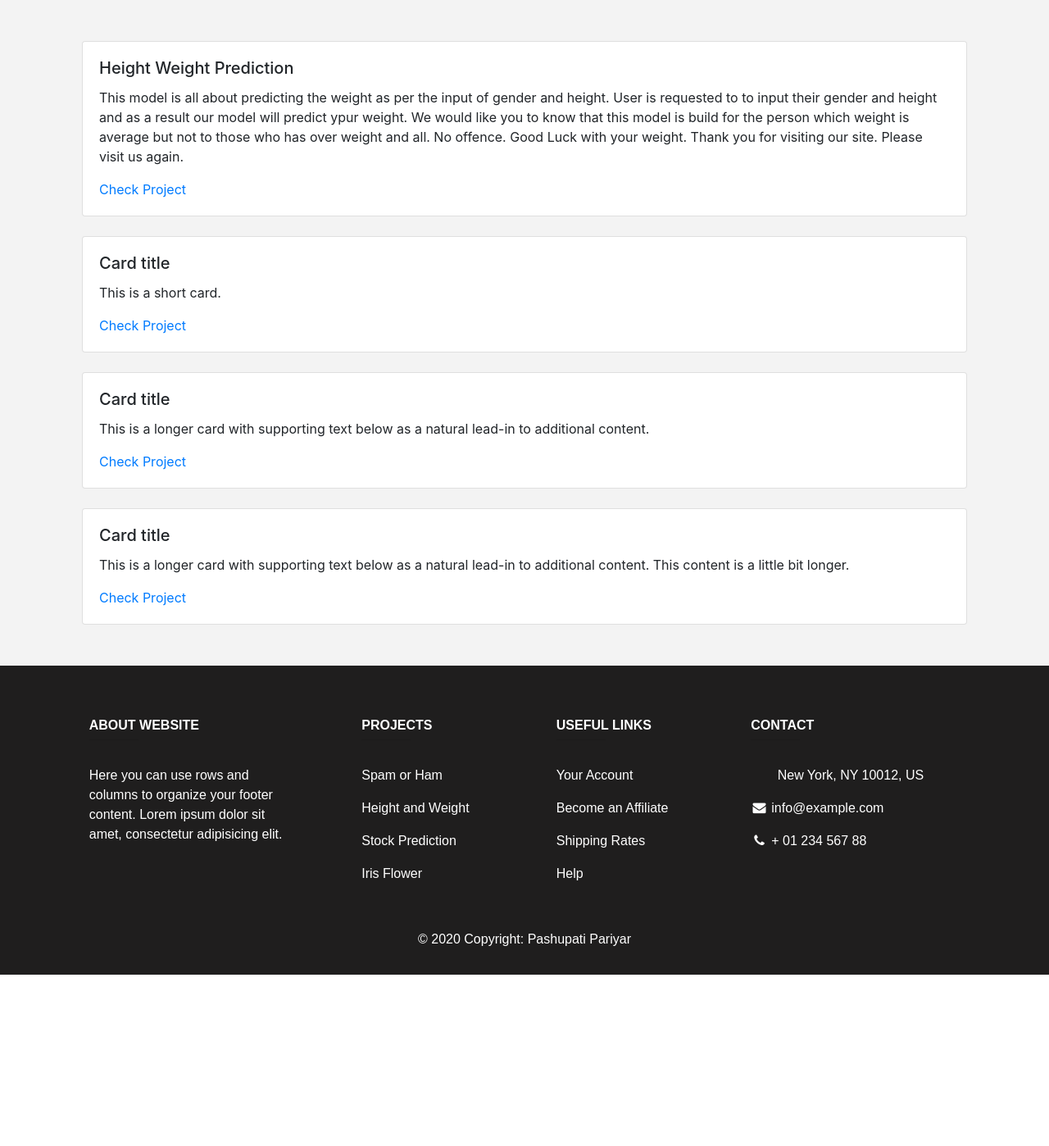
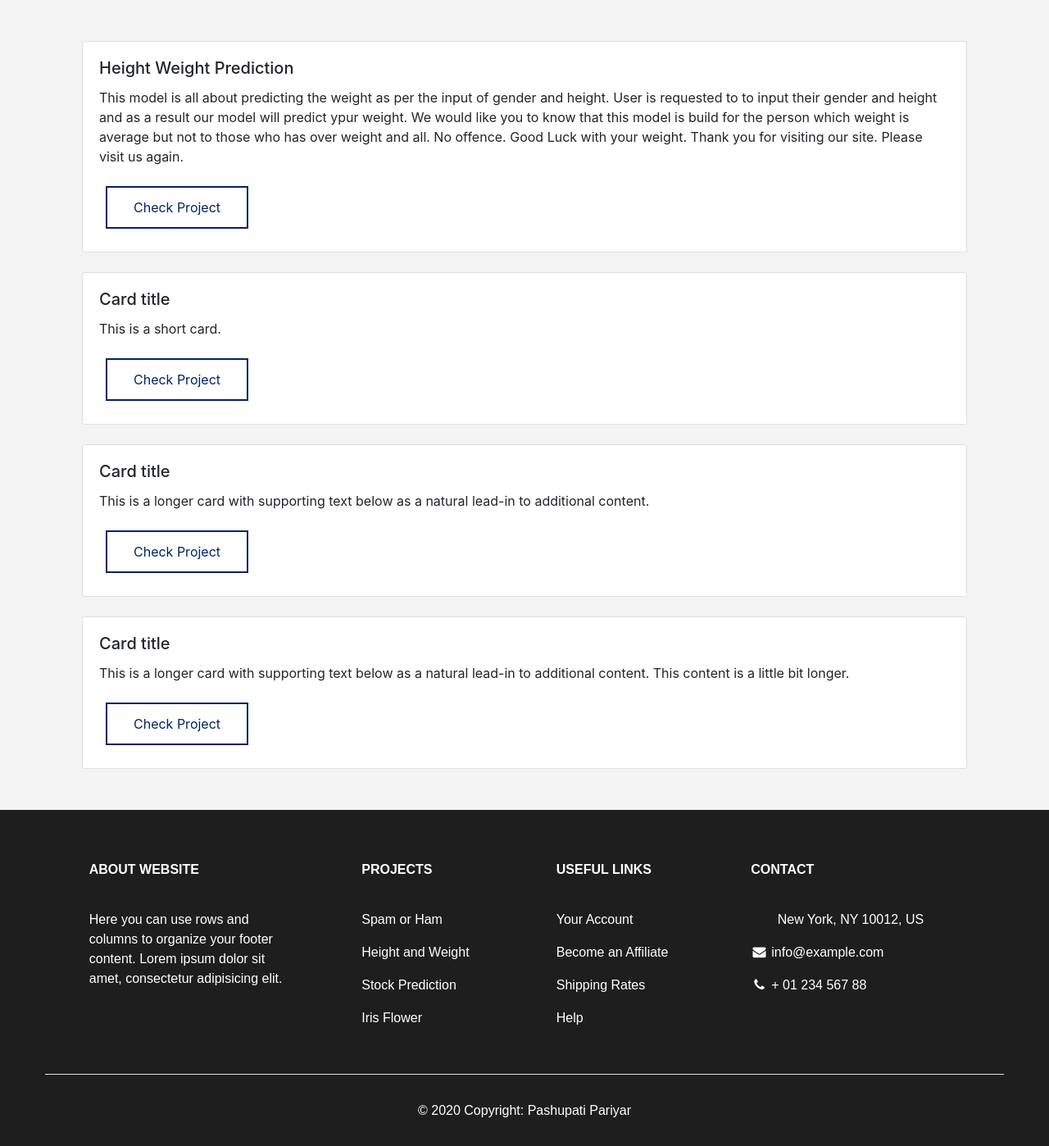
Before and after one commit to PashupatiPariyar/Multi-Model-Web-App, a Flask app: page / in a window 1280 px wide. Shown: the part 62-1460 px from the top of the page at 82% size. Before the commit the page ends 1251 px from the top, so only its background shows below. Run offline with Flask 2, Linux system fonts and the light colour scheme; parts of the project's set-up code (start-up, migrations or seed data) failed here and were passed over; some libraries are stand-ins or nearby versions.

Commit message:
some changes

```diff
--- a/templates/home.html
+++ b/templates/home.html
@@ -12,7 +12,7 @@
 						<div class="card-body">
 							<h5 class="card-title">Height Weight Prediction</h5>
 							<p class="card-text">This model is all about predicting the weight as per the input of gender and height. User is requested to to input their gender and height and as a result our model will predict ypur weight. We would like you to know that this model is build for the person which weight is average but not to those who has over weight and all. No offence. Good Luck with your weight. Thank you for visiting our site. Please visit us again.</p>
-							<a href="/height_weight">Check Project</a>
+							<button onclick='window.location.href="/height_weight"'>Check Project</button>
 
 						</div>
 					</div>
@@ -22,7 +22,7 @@
 						<div class="card-body">
 							<h5 class="card-title">Card title</h5>
 							<p class="card-text">This is a short card.</p>
-							<a href="/height_weight">Check Project</a>
+							<button onclick='window.location.href="/height_weight"'>Check Project</button>
 						</div>
 					</div>
 				</div>
@@ -31,7 +31,7 @@
 						<div class="card-body">
 							<h5 class="card-title">Card title</h5>
 							<p class="card-text">This is a longer card with supporting text below as a natural lead-in to additional content.</p>
-							<a href="/height_weight">Check Project</a>
+							<button onclick='window.location.href="/height_weight"'>Check Project</button>
 						</div>
 					</div>
 				</div>
@@ -40,7 +40,7 @@
 						<div class="card-body">
 							<h5 class="card-title">Card title</h5>
 							<p class="card-text">This is a longer card with supporting text below as a natural lead-in to additional content. This content is a little bit longer.</p>
-							<a href="/height_weight">Check Project</a>
+							<button onclick='window.location.href="/height_weight"'>Check Project</button>
 						</div>
 					</div>
 				</div>
--- a/templates/layout.html
+++ b/templates/layout.html
@@ -24,7 +24,7 @@
   					<div class="collapse navbar-collapse" id="navbarNav">
   						<ul class="navbar-nav">
   							<li class="nav-item active">
-  								<a class="nav-link" href="#">Home <span class="sr-only">(current)</span></a>
+  								<a class="nav-link" href="/">Home <span class="sr-only">(current)</span></a>
   							</li>
   							<li class="nav-item">
   								<a class="nav-link" href="#">Login</a>
@@ -127,7 +127,7 @@
 
 							</div>
 
-
+							<hr class="container" color=#fff>
 
 							<!-- Copyright -->
 							<div class="footer-copyright text-center py-3">© 2020 Copyright:
```
